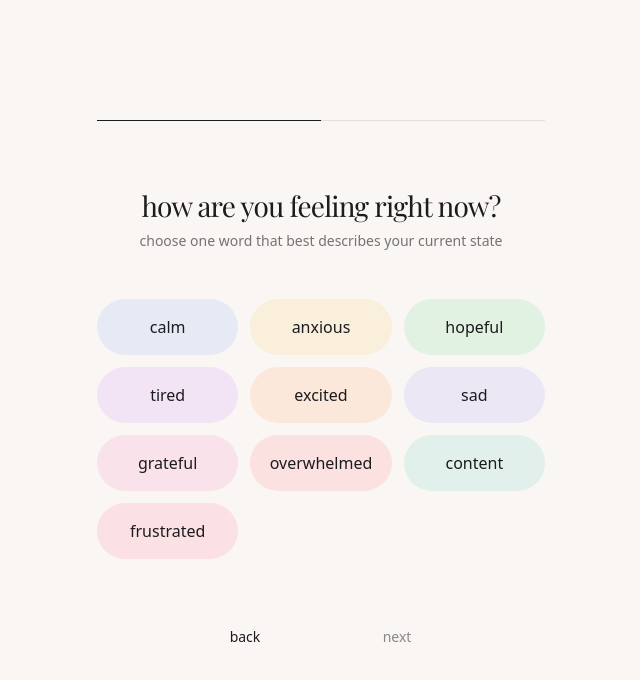
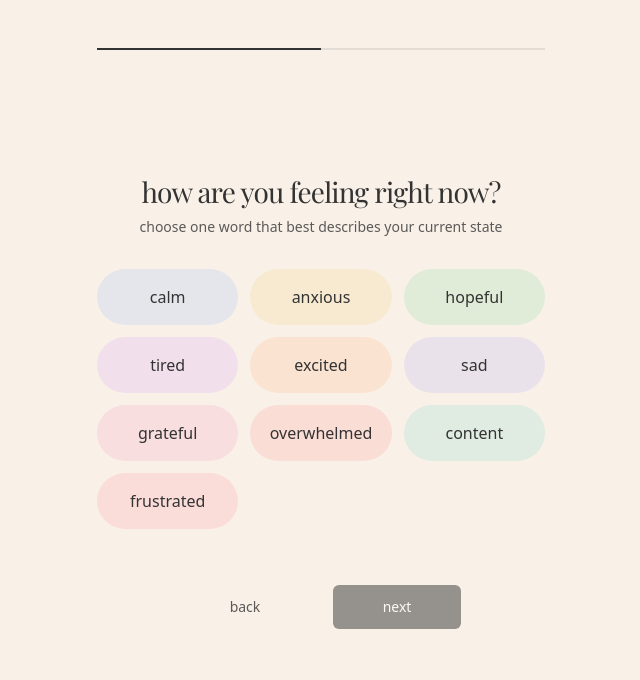
Before and after one commit to lolrazh/sage-mvp, a Next.js app: page /onboarding/3 in a window 1280 px wide. Shown: the top 680 px of the page, without its empty margins (319-959 px from the left). Built offline with nearby package versions, Linux system fonts and the light colour scheme; a web font is replaced by a local one.

Commit message:
better buttons and layout

```diff
--- a/src/app/globals.css
+++ b/src/app/globals.css
@@ -49,8 +49,8 @@
 
 @layer base {
   :root {
-    --background: 34 31% 97%;
-    --foreground: 225 6% 13%;
+    --background: 32 44% 95%;
+    --foreground: 0 0% 20%;
     --card: 37 33% 95%;
     --card-foreground: 0 0% 20%;
     --popover: 37 33% 95%;
@@ -59,15 +59,15 @@
     --primary-foreground: 355.7 100% 97.3%;
     --secondary: 37 33% 90%;
     --secondary-foreground: 0 0% 20%;
-    --muted: 225 6% 13%;
-    --muted-foreground: 225 6% 13% / 0.5;
+    --muted: 0 0% 20%;
+    --muted-foreground: 0 0% 20% / 0.8;
     --accent: 37 33% 90%;
     --accent-foreground: 0 0% 20%;
     --destructive: 0 84.2% 60.2%;
     --destructive-foreground: 37 33% 95%;
-    --border: 225 6% 13% / 0.1;
-    --input: 225 6% 13% / 0.1;
-    --ring: 225 6% 13% / 0.1;
+    --border: 0 0% 20% / 0.1;
+    --input: 0 0% 20% / 0.1;
+    --ring: 0 0% 20% / 0.1;
     --chart-1: oklch(0.646 0.222 41.116);
     --chart-2: oklch(0.6 0.118 184.704);
     --chart-3: oklch(0.398 0.07 227.392);
@@ -81,7 +81,7 @@
     --sidebar-accent-foreground: oklch(0.205 0 0);
     --sidebar-border: oklch(0.922 0 0);
     --sidebar-ring: oklch(0.708 0 0);
-    --radius: 1rem;
+    --radius: 0.5rem;
   }
 
   .dark {
@@ -123,7 +123,7 @@
     @apply border-border;
   }
   body {
-    @apply bg-[#FAF6F3] text-[#1C1B1F];
+    @apply bg-[#F9F1E8] text-[#333333];
     font-feature-settings: "ss01" on, "ss02" on, "cv01" on, "cv02" on,
       "cv03" on, "cv04" on;
   }
--- a/src/app/onboarding/1/page.tsx
+++ b/src/app/onboarding/1/page.tsx
@@ -24,33 +24,31 @@ export default function OnboardingName() {
       title="what can i call you?"
       subtitle="this is the start of something meaningful"
     >
-      <div className="flex-1 flex flex-col">
-        <div className="flex-1 flex flex-col items-center justify-center -mt-12">
-          <div className="w-full max-w-[280px]">
+      <div className="space-y-12">
+        <div className="w-full max-w-[280px] mx-auto">
           <Input
             value={name}
             onChange={(e) => setName(e.target.value)}
-              className="bg-transparent border-b border-t-0 border-x-0 rounded-none px-0 h-12 text-base focus-visible:ring-0 placeholder:text-foreground/30 text-center"
+            className="bg-transparent border-b border-t-0 border-x-0 rounded-none px-0 h-12 text-base focus-visible:ring-0 placeholder:text-[#333333]/30 text-center"
             placeholder="type your name"
             autoFocus
           />
         </div>
-        </div>
 
-        <div className="flex justify-center gap-3 mb-6">
+        <div className="flex justify-center gap-3">
           <Button
             variant="ghost"
-            size="sm"
+            size="default"
             onClick={() => router.push("/")}
-            className="text-xs font-normal"
+            className="font-medium min-w-[80px]"
           >
             back
           </Button>
           <Button
-            size="sm"
+            size="default"
             disabled={!name.trim()}
             onClick={handleNext}
-            className="text-xs font-normal bg-[#1C1B1F] text-white hover:opacity-90"
+            className="font-medium min-w-[80px] bg-[#333333] hover:bg-[#333333]/90"
           >
             next
           </Button>
--- a/src/components/layout/OnboardingLayout.tsx
+++ b/src/components/layout/OnboardingLayout.tsx
@@ -18,22 +18,27 @@ export function OnboardingLayout({
   subtitle,
 }: OnboardingLayoutProps) {
   return (
-    <main className="flex min-h-screen flex-col items-center justify-center p-6">
-      <div className="w-full max-w-md mx-auto h-[70vh] flex flex-col">
-        {/* Progress */}
-        <div className="mb-16">
-          <Progress value={(step / TOTAL_STEPS) * 100} className="h-[1px] bg-[#1C1B1F]/10" />
+    <main className="min-h-screen relative">
+      {/* Fixed progress bar */}
+      <div className="fixed top-12 left-0 right-0 px-6">
+        <div className="max-w-md mx-auto">
+          <Progress value={(step / TOTAL_STEPS) * 100} className="h-[2px] bg-[#333333]/10" />
         </div>
+      </div>
 
-        {/* Header */}
-        <div className="space-y-1 mb-12 text-center">
-          <h1 className="text-[28px] font-serif tracking-[-0.03em]">{title}</h1>
-          <p className="text-sm text-[#1C1B1F]/60">{subtitle}</p>
-        </div>
+      {/* Content container */}
+      <div className="min-h-screen flex items-center justify-center p-6">
+        <div className="w-full max-w-md">
+          <div className="space-y-8">
+            {/* Header */}
+            <div className="text-center space-y-1">
+              <h1 className="text-[28px] font-serif tracking-[-0.03em]">{title}</h1>
+              <p className="text-sm text-[#333333]/80">{subtitle}</p>
+            </div>
 
-        {/* Content */}
-        <div className="flex-1 flex flex-col">
-          {children}
+            {/* Content */}
+            {children}
+          </div>
         </div>
       </div>
     </main>
--- a/src/components/ui/button.tsx
+++ b/src/components/ui/button.tsx
@@ -5,23 +5,23 @@ import { cva, type VariantProps } from "class-variance-authority"
 import { cn } from "@/lib/utils"
 
 const buttonVariants = cva(
-  "inline-flex items-center justify-center whitespace-nowrap rounded-full text-sm font-medium ring-offset-background transition-all focus-visible:outline-none focus-visible:ring-2 focus-visible:ring-ring focus-visible:ring-offset-2 disabled:pointer-events-none disabled:opacity-50",
+  "inline-flex items-center justify-center whitespace-nowrap rounded-md text-sm font-medium ring-offset-background transition-all focus-visible:outline-none focus-visible:ring-2 focus-visible:ring-ring focus-visible:ring-offset-2 disabled:pointer-events-none disabled:opacity-50",
   {
     variants: {
       variant: {
         default:
-          "bg-foreground text-background hover:opacity-90 active:opacity-100",
+          "bg-[#333333] text-white hover:bg-[#333333]/90 active:bg-[#333333]/80",
         outline:
-          "border border-foreground/10 hover:bg-foreground hover:text-background active:opacity-90",
+          "border border-[#333333]/10 hover:bg-[#333333]/5 active:bg-[#333333]/10",
         ghost:
-          "text-foreground/50 hover:text-foreground active:opacity-90",
+          "text-[#333333]/80 hover:text-[#333333] hover:bg-[#333333]/5 active:bg-[#333333]/10",
         link:
-          "text-foreground underline-offset-4 hover:underline",
+          "text-[#333333] underline-offset-4 hover:underline",
       },
       size: {
-        default: "h-10 px-6",
-        sm: "h-8 px-4 text-xs",
-        lg: "h-11 px-8",
+        default: "h-10 px-4 py-2",
+        sm: "h-8 px-3 text-xs",
+        lg: "h-11 px-6",
         icon: "h-10 w-10",
       },
     },
--- a/src/components/ui/progress.tsx
+++ b/src/components/ui/progress.tsx
@@ -12,13 +12,13 @@ const Progress = React.forwardRef<
   <ProgressPrimitive.Root
     ref={ref}
     className={cn(
-      "relative h-[1px] w-full overflow-hidden bg-[#1C1B1F]/10",
+      "relative h-[2px] w-full overflow-hidden bg-[#333333]/10",
       className
     )}
     {...props}
   >
     <ProgressPrimitive.Indicator
-      className="h-full w-full flex-1 bg-[#1C1B1F] transition-all duration-500"
+      className="h-full w-full flex-1 bg-[#333333] transition-all duration-500"
       style={{ transform: `translateX(-${100 - (value || 0)}%)` }}
     />
   </ProgressPrimitive.Root>
```
Lines whose indentation alone changed are shown as unchanged.
